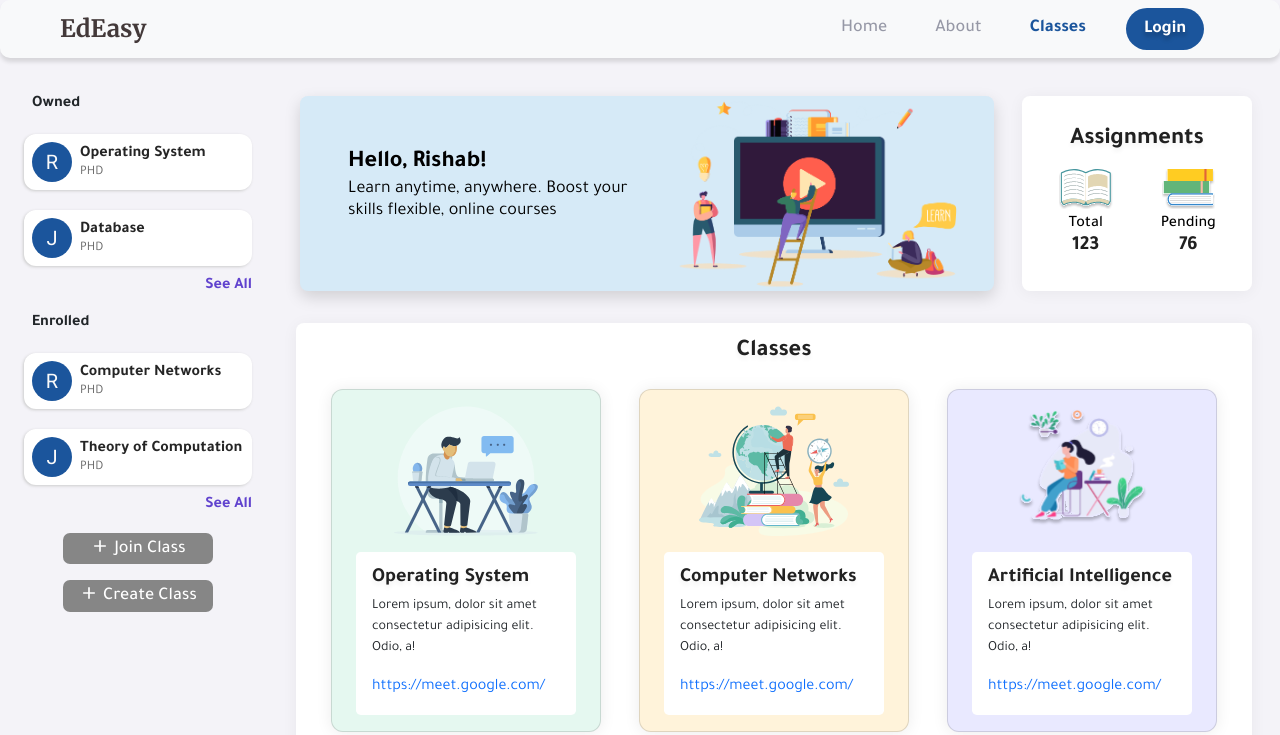
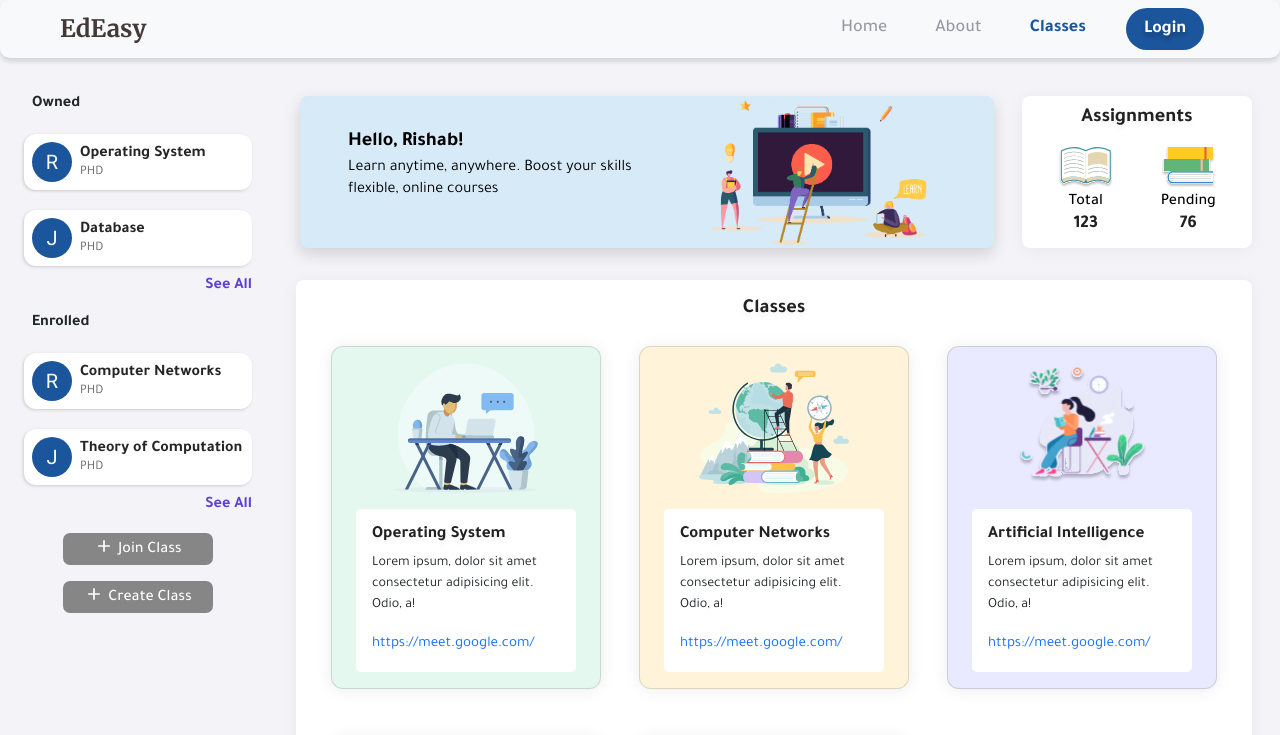
Before and after one commit to Rishab310/EdEasy, a React (Create React App) app in the folder client/: page /classes in a window 1280 px wide. Shown: the top 735 px of the page. Built offline with nearby package versions, Linux system fonts and the light colour scheme.

Commit message:
Reducing font-size

```diff
--- a/client/src/Components/Dashboard/Banner.jsx
+++ b/client/src/Components/Dashboard/Banner.jsx
@@ -20,7 +20,7 @@ const Banner = () => {
               </p>
             </div>
             <div className="col-12 col-md-6 d-flex justify-content-center">
-              <img src={banner} alt="" srcset="" width="90%"/>
+              <img src={banner} alt="" srcset="" width="70%"/>
             </div>
         </div>
       </div>
--- a/client/src/Components/Dashboard/Dashboard.css
+++ b/client/src/Components/Dashboard/Dashboard.css
@@ -21,7 +21,7 @@ body, #root, .app {
   font-family: Tajawal;
   font-style: normal;
   font-weight: bold;
-  font-size: 24px;
+  font-size: 20px;
   line-height: 29px;
   display: flex;
   align-items: center;
@@ -33,7 +33,7 @@ body, #root, .app {
   font-family: Tajawal;
   font-style: normal;
   font-weight: normal;
-  font-size: 18px;
+  font-size: 16px;
   line-height: 22px;
   display: flex;
   align-items: center;
@@ -44,7 +44,7 @@ body, #root, .app {
   font-family: Tajawal;
   font-style: normal;
   font-weight: bolder;
-  font-size: 24px;
+  font-size: 20px;
   line-height: 26px;
   /* identical to box height */
   display: flex;
@@ -58,7 +58,7 @@ body, #root, .app {
   font-family: Tajawal;
   font-style: normal;
   font-weight: bolder;
-  font-size: 20px;
+  font-size: 17px;
   line-height: 20px;
   display: flex;
   align-items: center;
@@ -71,6 +71,10 @@ body, #root, .app {
   background: #FFFFFF;
   border-radius: 8px;
   box-shadow: 0 2px 16px 0 rgb(0, 0, 0, 5%);
+}
+
+.card-link {
+  font-size: 15px;
 }
 
 .stats {
@@ -87,7 +91,7 @@ body, #root, .app {
   font-family: Tajawal;
   font-style: normal;
   font-weight: bold;
-  font-size: 20px;
+  font-size: 18px;
   line-height: 29px;
   display: flex;
   align-items: center;
@@ -226,7 +230,7 @@ body, #root, .app {
   border-radius: 7px;
   font-style: normal;
   font-weight:500;
-  font-size: 18px;
+  font-size: 16px;
   line-height: 28px;
   width: 150px;
   color: #fff;
```
